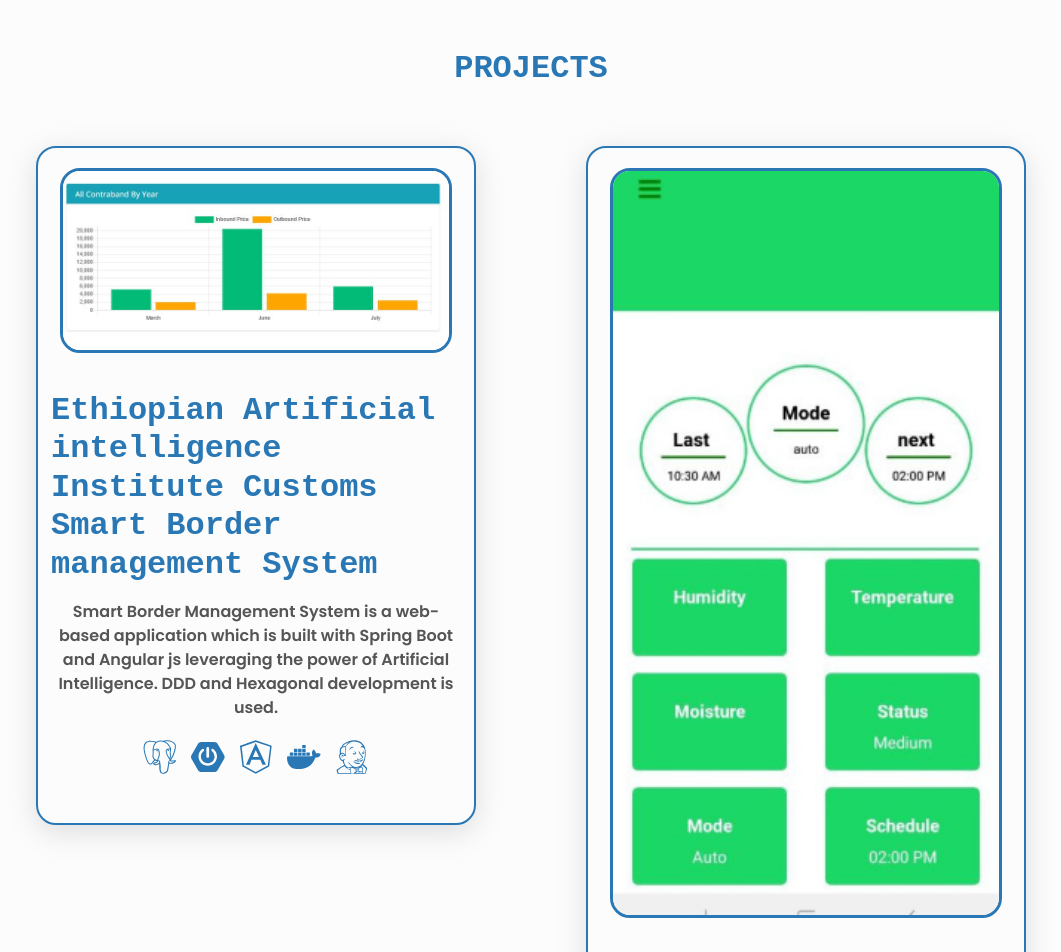
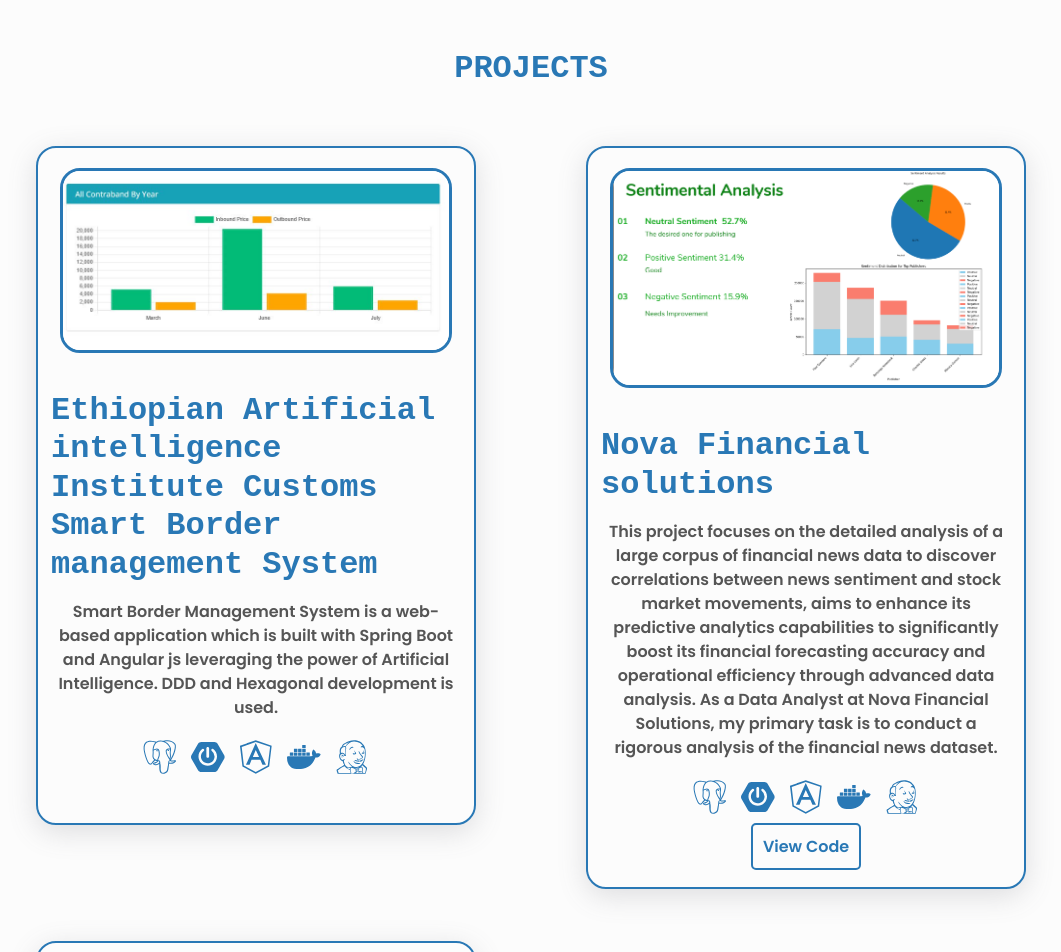
Before and after one commit to Yaadee/portfolio, a React (Create React App) app: page / in a window 1280 px wide. Shown: the part 1420-2372 px from the top of the page, without its empty margins (109-1170 px from the left). Built offline with nearby package versions, Linux system fonts and the light colour scheme.

Commit message:
project added

```diff
--- a/package.json
+++ b/package.json
@@ -25,9 +25,7 @@
   "scripts": {
     "start": "react-scripts start --openssl-legacy-provider",
     "dev": "nodemon --exec npm run start",
-    "build": "react-scripts build",
-    "test": "react-scripts test --env=jsdom",
-    "eject": "react-scripts eject"
+    "build": "react-scripts build"
   },
   "browserslist": [
     ">0.2%",
--- a/src/Components/Projects/Projects.css
+++ b/src/Components/Projects/Projects.css
@@ -17,7 +17,7 @@
   transition: all 0.5s ease 0s;
 }
 .project_img{
-  height: 15px;
+  height: 10px;
 }
 
 .project:hover {
--- a/src/Components/Projects/Projects.jsx
+++ b/src/Components/Projects/Projects.jsx
@@ -2,6 +2,7 @@ import React from "react";
 import "./Projects.css";
 import { FaReact, FaHardHat } from "react-icons/fa";
 import pic from "../../assets/applicatio.jpg";
+import pic2 from "../../assets/nova.png";
 import Ecom from "../../assets/one.jpg"
 import { Si1Password } from 'react-icons/si';
 
@@ -27,12 +28,13 @@ export const Projects = () => {
         <h2 className="section__title different">Projects</h2>
         <div className="allProjects">
           <div className="projects_container" data-aos="fade-right">
+
             <div className="project">
               <div className="project_videocontainer">
                 <div>
-                  <img
+                  <img className="csbms"
                     src={pic}
-                    alt="EAII Project management system"
+                    alt="Customs Smart Border management System"
                   />
                 </div>
               </div>
@@ -62,8 +64,63 @@ export const Projects = () => {
                   </a> */}
                 </div>
               </div>
+
             </div>
           </div>
+
+          <div className="projects_container" data-aos="fade-right">
+
+<div className="project">
+  <div className="project_videocontainer">
+    <div>
+      <img
+        src={pic2}
+        alt="Finance Data analysis"
+      />
+    </div>
+  </div>
+  <div className="project_information">
+    <h2>Nova Financial solutions </h2>
+    <p>
+    This project focuses on the detailed analysis of a large corpus of financial news data to discover
+    correlations between news sentiment and stock market movements, aims to enhance its predictive analytics capabilities to significantly boost its financial forecasting accuracy and operational efficiency through advanced data analysis.
+     As a Data Analyst at Nova Financial Solutions,  my primary task is to conduct a rigorous analysis of the financial news dataset.
+    </p>
+    <div>
+      <SiPostgresql />
+      <SiSpringboot />
+      <SiAngularjs />
+      <SiDocker />
+      <SiJenkins />
+
+    </div>
+    <div>
+      <a
+        href="https://github.com/Yaadee/Finance_Data_Analysis"
+        target="_blank"
+        rel="noreferrer"
+      >
+        <span type="button" className="btns onbt">
+          View Code
+        </span>
+      </a>
+    </div>
+  </div>
+
+</div>
+</div>
+
+
+
+
+
+
+
+
+
+
+
+
           <div className="projects_container" data-aos="fade-right">
             <div className="project">
               <div className="project_videocontainer">
@@ -78,9 +135,9 @@ export const Projects = () => {
                 <h2> <span className="different"> Smart Irrigation system</span> </h2>
                 <p>
 
-Smart Irrigation System is AI incorporated system that helps farms to manage and automate irrigation system with the help of IoT. It is developed with
-Arduino, Nodejs,WIFI module, Express, React, and MongoDB. It is designed to give water according to real data from farm based on plant type and growth level of that specific plant.
-Based on the trained model and real time data the system either give water tp the palnt or reschedule for the next measurement through sensors and feeds the data to the model as well as to the user through the smart phone.
+                       Smart Irrigation System is AI incorporated system that helps farms to manage and automate irrigation system with the help of IoT. It is developed with
+                       Arduino, Nodejs,WIFI module, Express, React, and MongoDB. It is designed to give water according to real data from farm based on plant type and growth level of that specific plant.
+                       Based on the trained model and real time data the system either give water tp the palnt or reschedule for the next measurement through sensors and feeds the data to the model as well as to the user through the smart phone.
                 </p>
                 <div>
                   <SiExpress />
```
Also changed, not shown: src/assets/nova.png (added).
